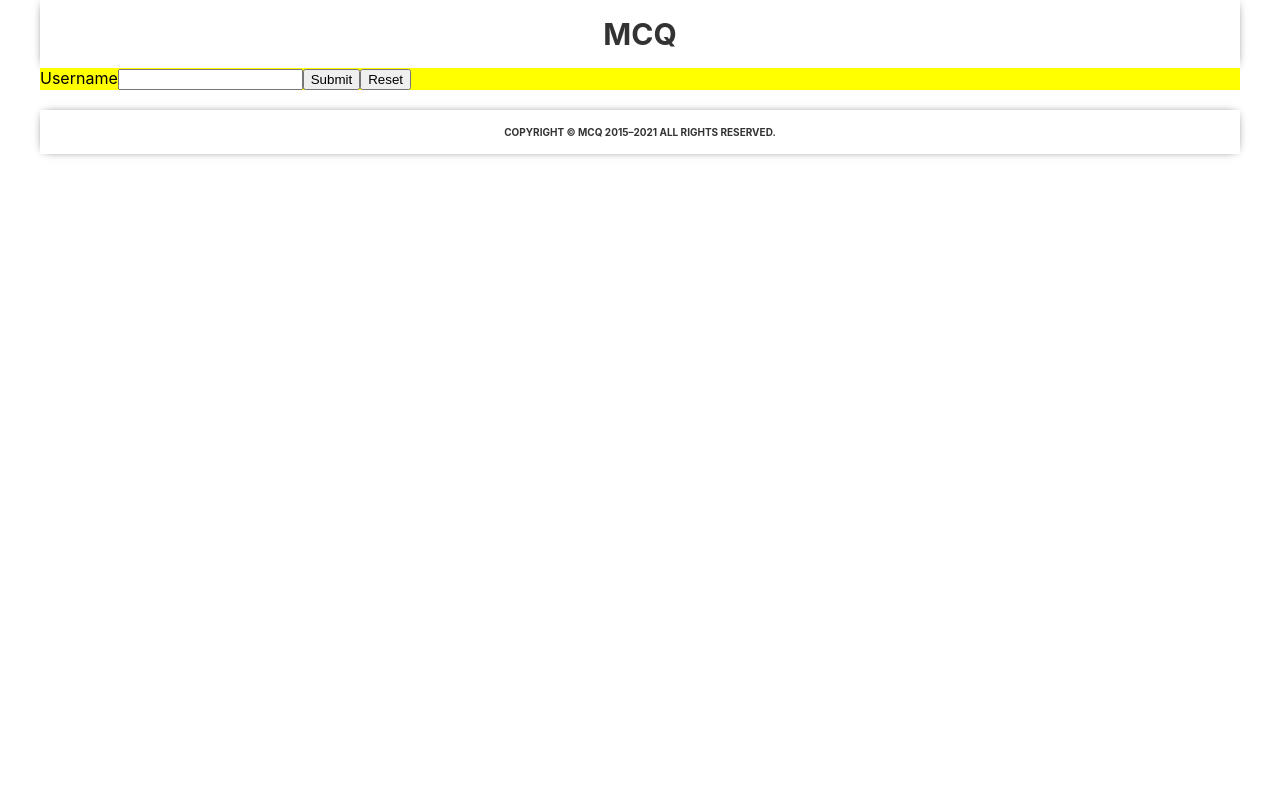
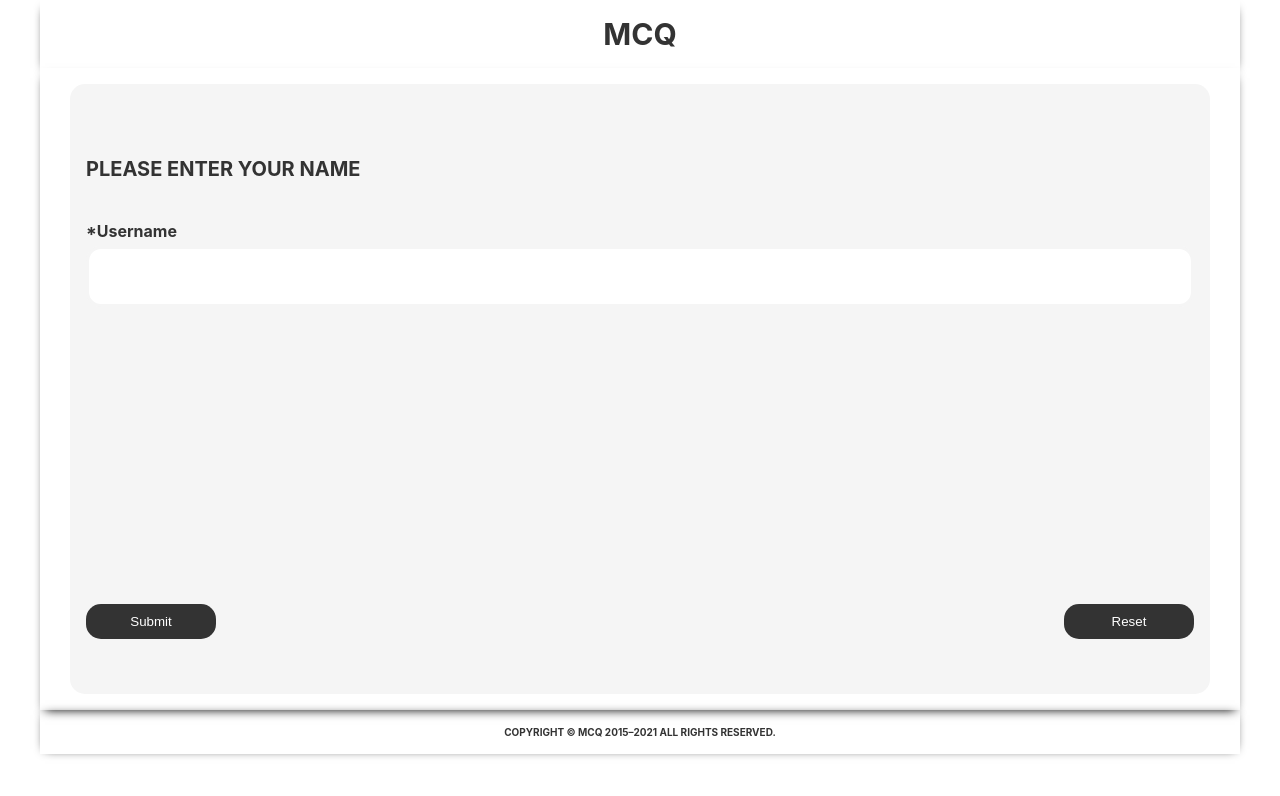
Before and after one commit to bftawfik/MCQ, a React (Create React App) app: page / in a window 1280 px wide. Shown: the top 796 px of the page. Built offline with nearby package versions, Linux system fonts and the light colour scheme.

Commit message:
fix home style

```diff
--- a/src/Components/AddUsernameBox/AddUsernameBox.jsx
+++ b/src/Components/AddUsernameBox/AddUsernameBox.jsx
@@ -16,6 +16,9 @@ const AddUsernameBox = ({
       onSubmit={onSubmitHandler}
       onReset={onResetHandler}
     >
+      <div className={styles.formRow}>
+        <h1>Please enter your name</h1>
+      </div>
       <div className={styles.formRow}>
         <label
           htmlFor="username"
--- a/src/Components/AddUsernameBox/AddUsernameBox.module.scss
+++ b/src/Components/AddUsernameBox/AddUsernameBox.module.scss
@@ -1,5 +1,52 @@
+@import "../../SharedScss/variables";
+
 .AddUsernameBox {
   display: flex;
-  background-color: yellow;
-  margin-bottom: 20px;
+  flex-direction: column;
+  border-radius: 15px;
+  padding: $web-section-padding-top $web-side-space $web-section-padding-bottom;
+  background-color: $clr-004;
+  min-height: 65vh;
+  .formRow {
+    display: flex;
+    flex-direction: column;
+    align-items: flex-start;
+    margin-bottom: 25px;
+    h1 {
+      font-size: 20px;
+      margin-bottom: 15px;
+    }
+    .formLabel {
+      font-size: 16px;
+      text-transform: capitalize;
+      margin-bottom: 5px;
+      &.required {
+        &::before {
+          content: "*";
+        }
+      }
+    }
+    .formInput {
+      padding: 20px;
+      flex-grow: 1;
+      width: 100%;
+      border-radius: 15px;
+      border: 3px solid $clr-004;
+      box-sizing: border-box;
+    }
+    &.fullWidth {
+      flex-direction: row;
+      justify-content: space-between;
+      align-items: flex-end;
+      flex-grow: 1;
+      button {
+        width: 130px;
+        height: 35px;
+        border-radius: 15px;
+        border: 0;
+        background-color: $clr-002;
+        color: $clr-003;
+      }
+    }
+  }
 }
--- a/src/Components/Header/Header.module.scss
+++ b/src/Components/Header/Header.module.scss
@@ -1,8 +1,7 @@
 @import "../../SharedScss/variables";
 .Header {
   .container {
-    // background-color: yellowgreen;
-    box-shadow: 0 0 10px -5px $clr-001;
+    box-shadow: 0 5px 10px -5px $clr-001;
     padding: $web-side-space 30px;
     box-sizing: border-box;
     text-align: center;
@@ -10,5 +9,6 @@
     font-weight: bold;
     text-transform: uppercase;
     color: $clr-002;
+    background-color: $clr-003;
   }
 }
--- a/src/Components/WelcomeBox/WelcomeBox.jsx
+++ b/src/Components/WelcomeBox/WelcomeBox.jsx
@@ -9,7 +9,7 @@ const WelcomeBox = ({ username, history }) => {
   }
   return (
     <div className={styles.WelcomeBox}>
-      <p>Welcome {username}</p>
+      <p>Welcome "{username}"</p>
       <button onClick={gotoMCQ}>Start MCQ exam</button>
     </div>
   );
--- a/src/Components/WelcomeBox/WelcomeBox.module.scss
+++ b/src/Components/WelcomeBox/WelcomeBox.module.scss
@@ -1,5 +1,19 @@
+@import "../../SharedScss/variables";
+
 .WelcomeBox {
   display: flex;
-  background-color: yellow;
-  margin-bottom: 20px;
+  flex-direction: column;
+  align-items: center;
+  border-radius: 15px;
+  padding: $web-section-padding-top $web-side-space $web-section-padding-bottom;
+  background-color: $clr-004;
+  min-height: 65vh;
+  button {
+    width: 180px;
+    height: 35px;
+    border-radius: 15px;
+    border: 0;
+    background-color: $clr-002;
+    color: $clr-003;
+  }
 }
--- a/src/Pages/Home/Home.jsx
+++ b/src/Pages/Home/Home.jsx
@@ -6,6 +6,8 @@ import WelcomeBox from "../../Components/WelcomeBox/WelcomeBox";
 import AddUsernameBox from "../../Components/AddUsernameBox/AddUsernameBox";
 
 import * as actionCreators from "../../store/actions/actions";
+
+import * as styles from "./Home.module.scss";
 class Home extends Component {
   onInput = (e) => {
     const { tempUsername, addTempUsername } = this.props;
@@ -33,7 +35,10 @@ class Home extends Component {
   render() {
     const { username, tempUsername, resetTempUsername } = this.props;
     return (
-      <FulscrnWrpr>
+      <FulscrnWrpr
+        className={styles.Home}
+        containerClassName={styles.container}
+      >
         {username ? (
           <WelcomeBox username={username} />
         ) : (
--- /dev/null
+++ b/src/Pages/Home/Home.module.scss
@@ -0,0 +1,15 @@
+@import "../../SharedScss/variables";
+.Home {
+  .container {
+    // background-color: yellowgreen;
+    box-shadow: 0 5px 10px -5px $clr-001;
+    padding: $web-side-space 30px;
+    box-sizing: border-box;
+    text-align: center;
+    font-size: 30px;
+    font-weight: bold;
+    text-transform: uppercase;
+    color: $clr-002;
+    background-color: $clr-003;
+  }
+}
--- a/src/SharedScss/_variables.scss
+++ b/src/SharedScss/_variables.scss
@@ -6,3 +6,5 @@ $web-section-padding-bottom: 30px;
 
 $clr-001: #000000;
 $clr-002: #333333;
+$clr-003: #ffffff;
+$clr-004: #f5f5f5;
```
